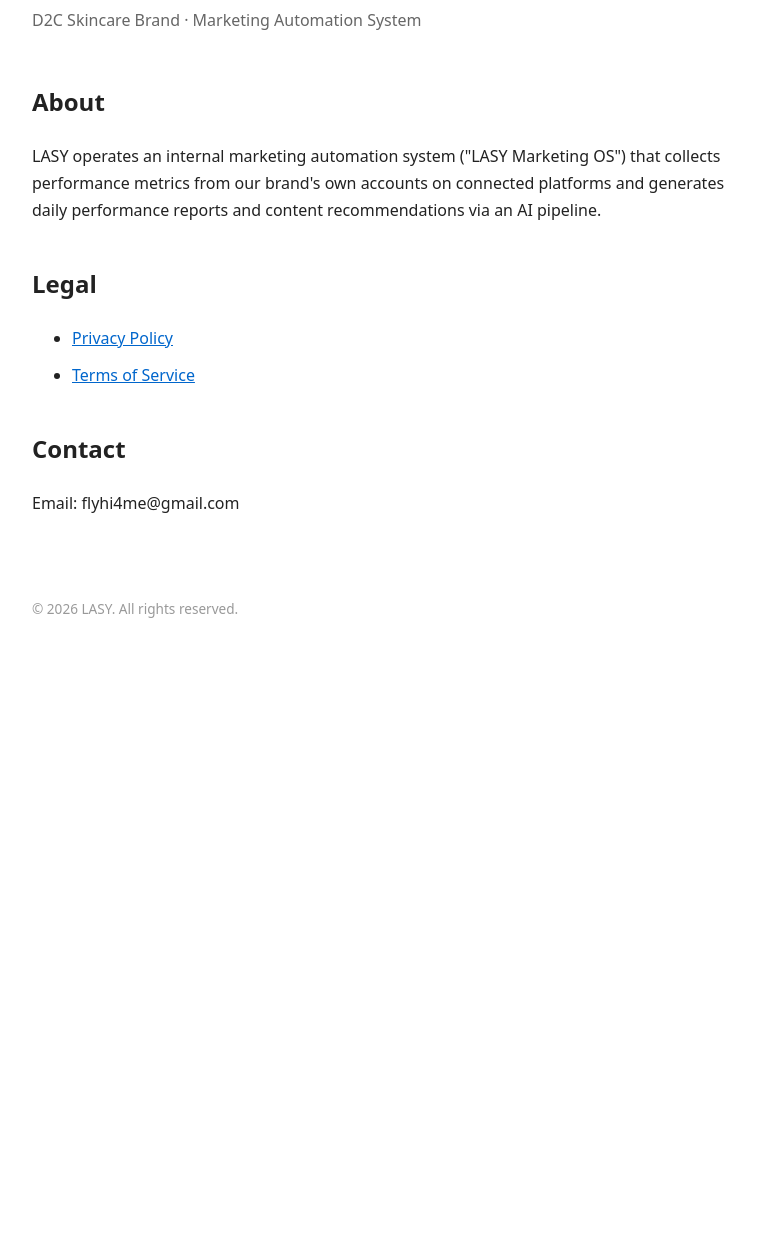
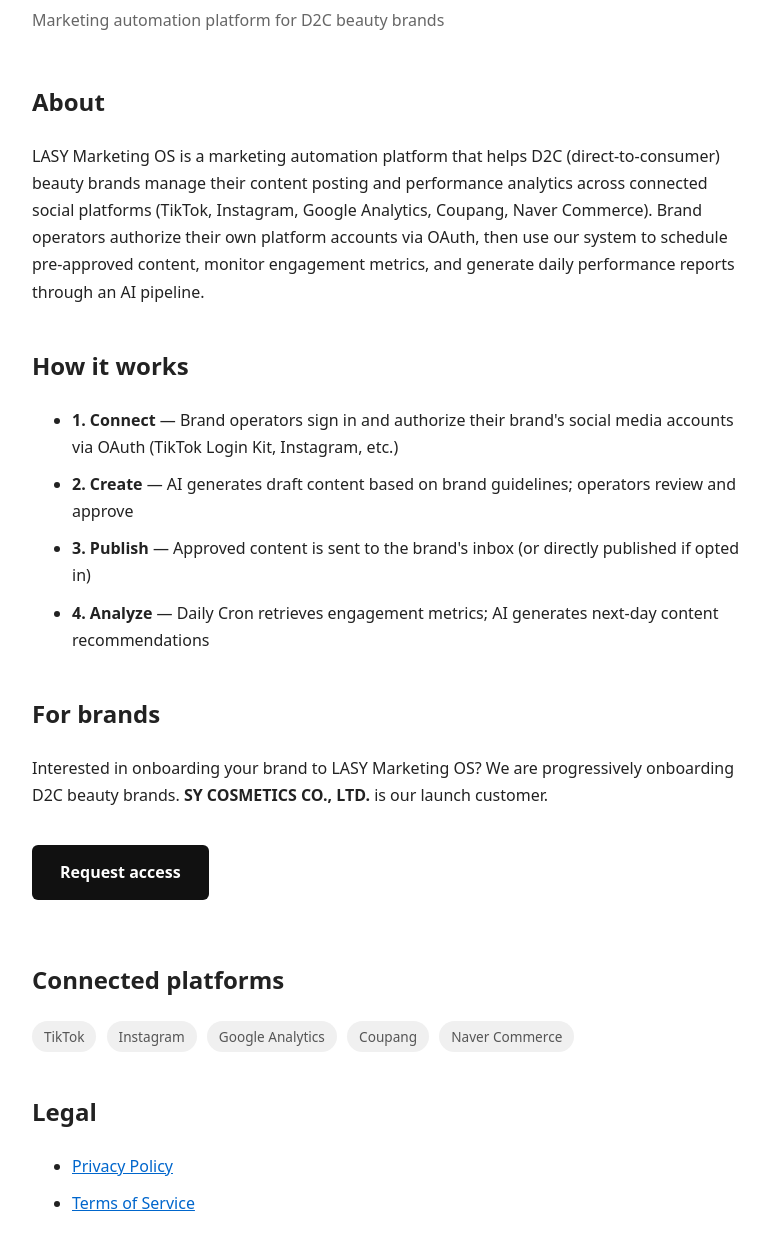
Before and after one commit to sycosmetics/lasy-public, a plain HTML site: page index.html in a window 1280 px wide. Shown: the part 208-1462 px from the top of the page, without its empty margins (248-1017 px from the left). Before the commit the page ends 946 px from the top, so only its background shows below. Drawn offline with Linux system fonts and the light colour scheme.

Commit message:
Update index.html

```diff
--- a/index.html
+++ b/index.html
@@ -1,10 +1,10 @@
 <!DOCTYPE html>
-<html lang="ko">
+<html lang="en">
 <head>
   <meta charset="UTF-8">
+  <title>LASY Marketing OS</title>
+  <meta name="viewport" content="width=device-width, initial-scale=1.0">
   <meta name="tiktok-developers-site-verification" content="VF72EZICF2iKlYbY6jFBDr3ktfXYdf07" />
-  <title>LASY</title>
-  <meta name="viewport" content="width=device-width, initial-scale=1.0">
   <style>
     body { font-family: system-ui, -apple-system, 'Segoe UI', sans-serif; max-width: 720px; margin: 80px auto; padding: 24px; line-height: 1.7; color: #222; }
     h1 { font-size: 2.5em; margin-bottom: 4px; }
@@ -12,15 +12,39 @@
     h2 { margin-top: 40px; }
     ul li { margin: 10px 0; }
     a { color: #0066cc; }
+    .cta { background: #111; color: #fff; padding: 14px 28px; text-decoration: none; display: inline-block; border-radius: 6px; font-weight: 600; margin: 20px 0; }
+    .cta:hover { background: #333; }
+    .pill { display: inline-block; background: #f0f0f0; color: #555; padding: 4px 12px; border-radius: 20px; font-size: 0.85em; margin-right: 6px; }
   </style>
 </head>
 <body>
 
-<h1>LASY</h1>
-<p class="tagline">D2C Skincare Brand · Marketing Automation System</p>
+<h1>LASY Marketing OS</h1>
+<p class="tagline">Marketing automation platform for D2C beauty brands</p>
 
 <h2>About</h2>
-<p>LASY operates an internal marketing automation system ("LASY Marketing OS") that collects performance metrics from our brand's own accounts on connected platforms and generates daily performance reports and content recommendations via an AI pipeline.</p>
+<p>LASY Marketing OS is a marketing automation platform that helps D2C (direct-to-consumer) beauty brands manage their content posting and performance analytics across connected social platforms (TikTok, Instagram, Google Analytics, Coupang, Naver Commerce). Brand operators authorize their own platform accounts via OAuth, then use our system to schedule pre-approved content, monitor engagement metrics, and generate daily performance reports through an AI pipeline.</p>
+
+<h2>How it works</h2>
+<ul>
+  <li><strong>1. Connect</strong> — Brand operators sign in and authorize their brand's social media accounts via OAuth (TikTok Login Kit, Instagram, etc.)</li>
+  <li><strong>2. Create</strong> — AI generates draft content based on brand guidelines; operators review and approve</li>
+  <li><strong>3. Publish</strong> — Approved content is sent to the brand's inbox (or directly published if opted in)</li>
+  <li><strong>4. Analyze</strong> — Daily Cron retrieves engagement metrics; AI generates next-day content recommendations</li>
+</ul>
+
+<h2>For brands</h2>
+<p>Interested in onboarding your brand to LASY Marketing OS? We are progressively onboarding D2C beauty brands. <strong>SY COSMETICS CO., LTD.</strong> is our launch customer.</p>
+<p><a href="mailto:flyhi4me@gmail.com?subject=LASY Marketing OS - Brand Onboarding Inquiry" class="cta">Request access</a></p>
+
+<h2>Connected platforms</h2>
+<p>
+  <span class="pill">TikTok</span>
+  <span class="pill">Instagram</span>
+  <span class="pill">Google Analytics</span>
+  <span class="pill">Coupang</span>
+  <span class="pill">Naver Commerce</span>
+</p>
 
 <h2>Legal</h2>
 <ul>
@@ -29,9 +53,10 @@
 </ul>
 
 <h2>Contact</h2>
-<p>Email: flyhi4me@gmail.com</p>
+<p>Email: <a href="mailto:flyhi4me@gmail.com">flyhi4me@gmail.com</a></p>
+<p>Operator: SY COSMETICS CO., LTD.</p>
 
-<p style="margin-top: 80px; color: #999; font-size: 0.85em;">&copy; 2026 LASY. All rights reserved.</p>
+<p style="margin-top: 80px; color: #999; font-size: 0.85em;">&copy; 2026 LASY Marketing OS. Operated by SY COSMETICS CO., LTD. All rights reserved.</p>
 
 </body>
 </html>
```
